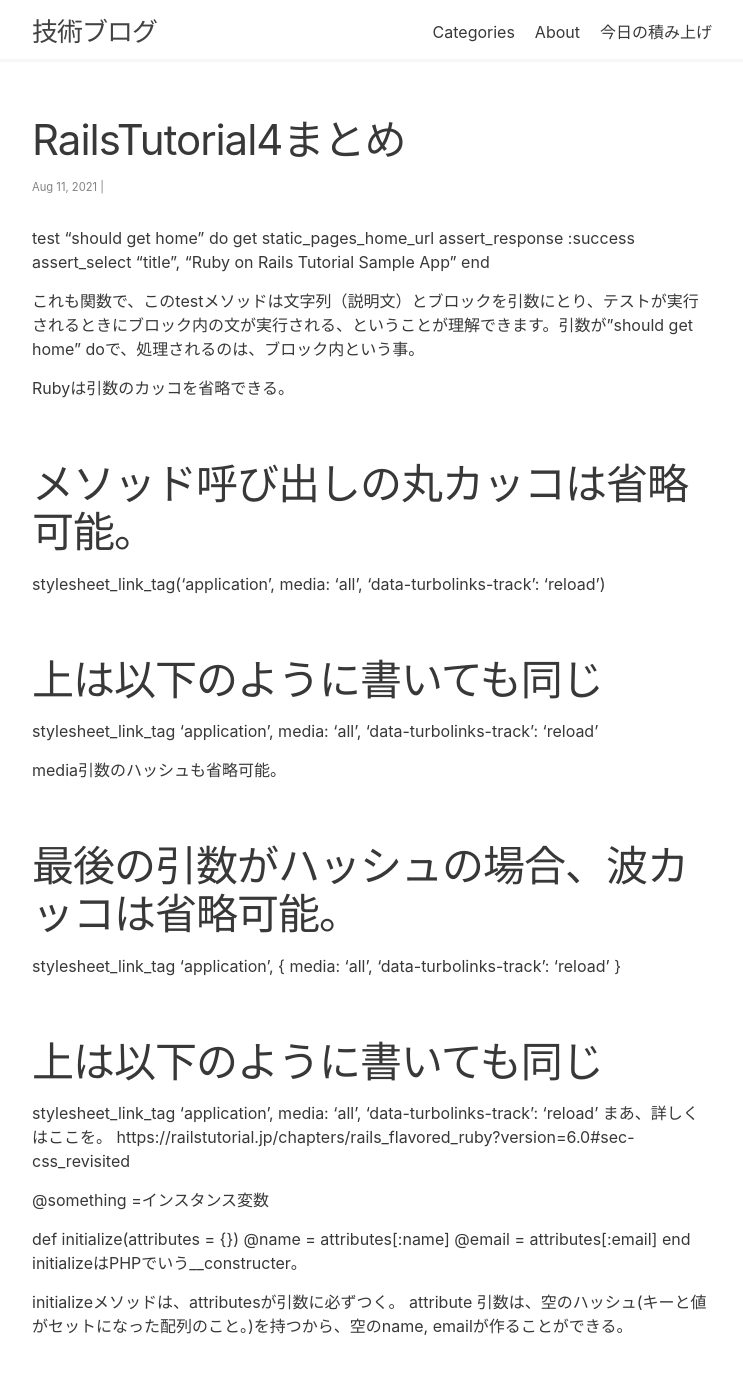
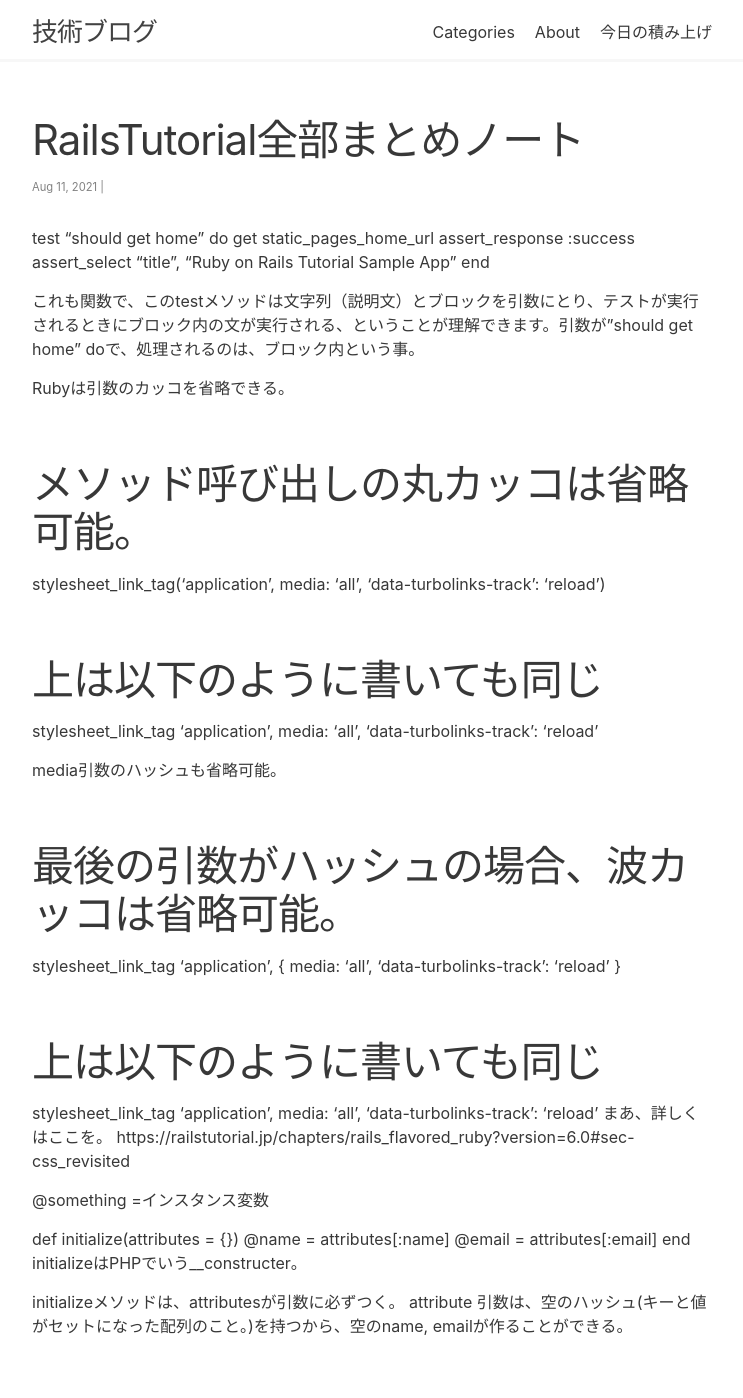
Before and after one commit to kazblog/kazblog.github.io, a Jekyll site: the page built from _posts/things_what_i_learned/2020-11-11-rt04.md, in a window 1280 px wide. Shown: the whole page, without its empty margins (268-1011 px from the left). Built offline with Jekyll 4.4.1, drawn with Linux system fonts in a browser that asks for light colours; nearby versions of some CDN libraries.

Commit message:
Update and rename 2020-08-11-rt04.md to 2020-11-11-rt04.md

```diff
--- a/_posts/things_what_i_learned/2020-08-11-rt04.md
+++ b/_posts/things_what_i_learned/2020-11-11-rt04.md
@@ -1,9 +1,9 @@
 ---
 layout: post
-title:  "RailsTutorial4まとめ"
+title:  "RailsTutorial全部まとめノート"
 date:   2021-08-11 12:39:36 +0900
 categories: rails
-permalink: /rt04
+permalink: /rails_tutorial
 excerpt_separator: <!--more-->
 tags: rails
 ---
```
